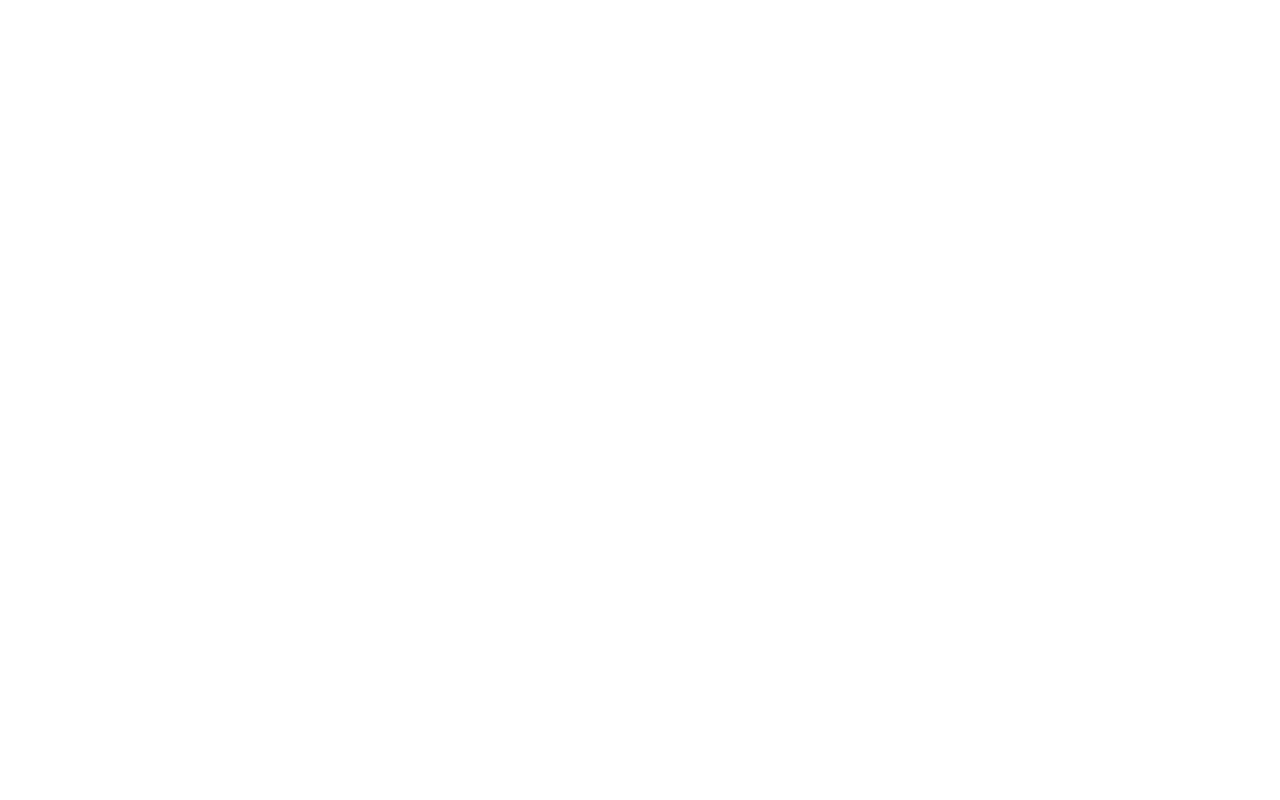
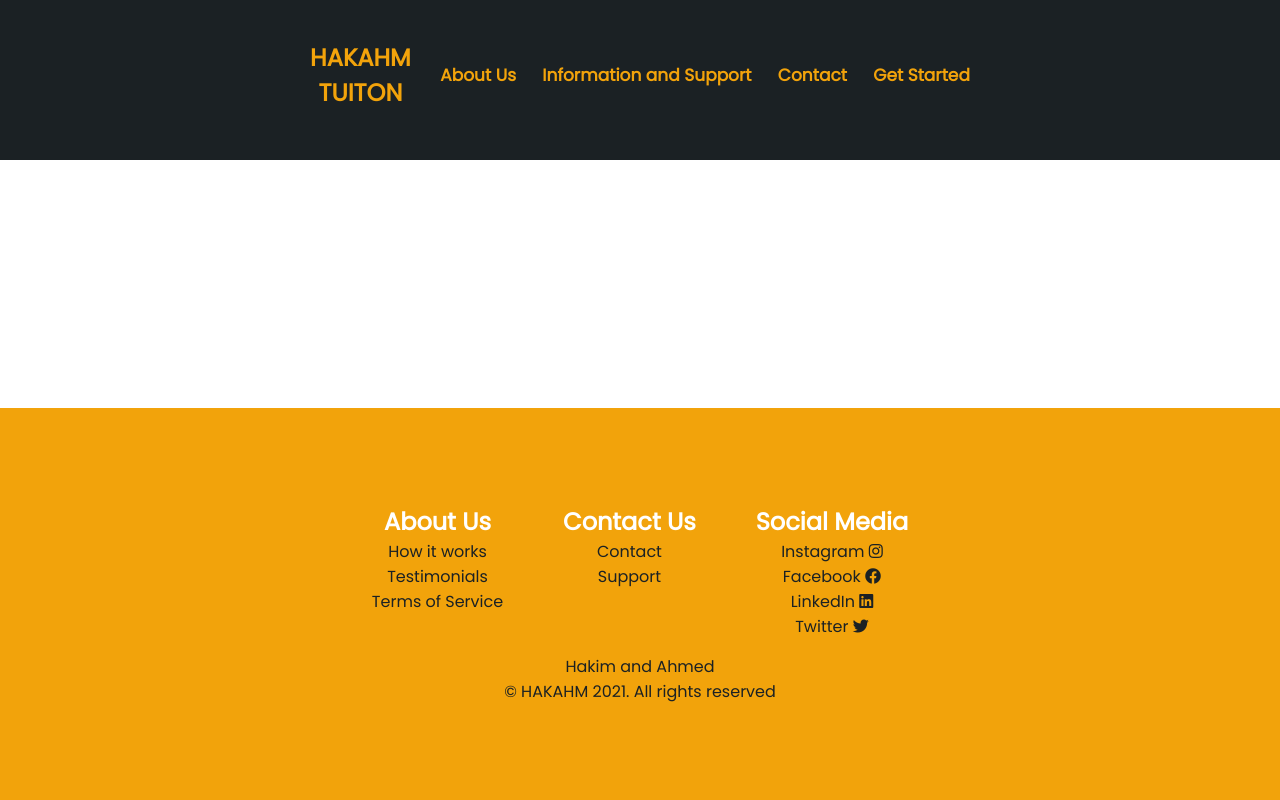
Before and after one commit to SrezonAhmed/tutorialdraft, a plain HTML site: page about.html in a window 1280 px wide. Drawn offline with nearby package versions, Linux system fonts and the light colour scheme; files that its build step writes are made by us from their sources.

Commit message:
Update about.html

```diff
--- a/about.html
+++ b/about.html
@@ -2,7 +2,7 @@
 <html lang="en">
 <head>
   <meta charset="UTF-8">
-  <link rel="stylesheet" href="../css/styles.css">
+  <link rel="stylesheet" href="./styles.css">
   <style>
     @import url('https://fonts.googleapis.com/css2?family=Poppins&display=swap');
   </style>
@@ -28,7 +28,7 @@
 <footer id="footer"></footer>
 
 <!-- scripts section -->
-<script src="../js/templates.js"></script>
+<script src="./templates.js"></script>
 
 </body>
 </html>
```
